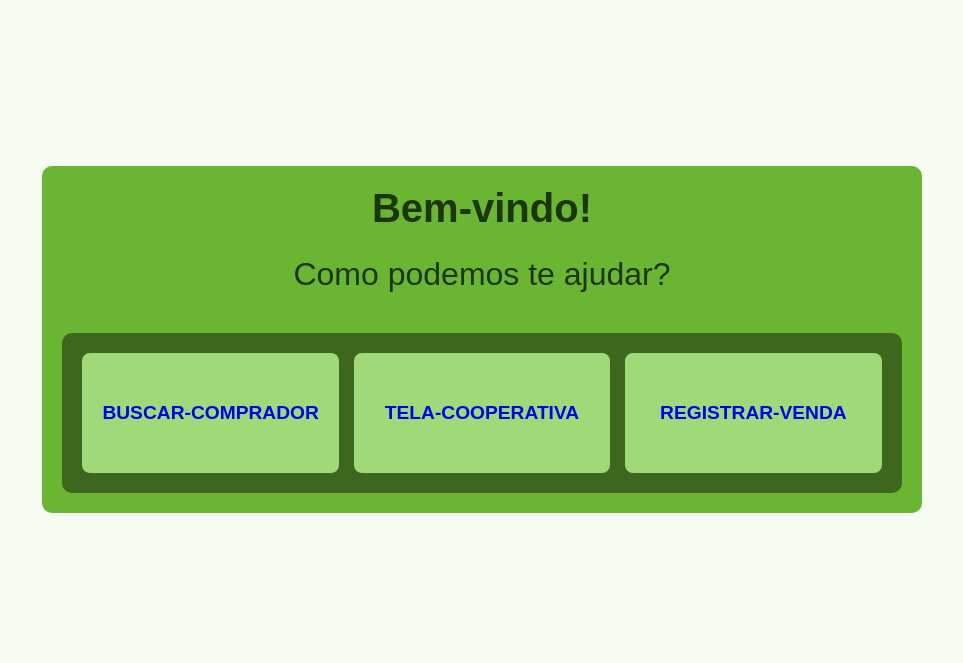
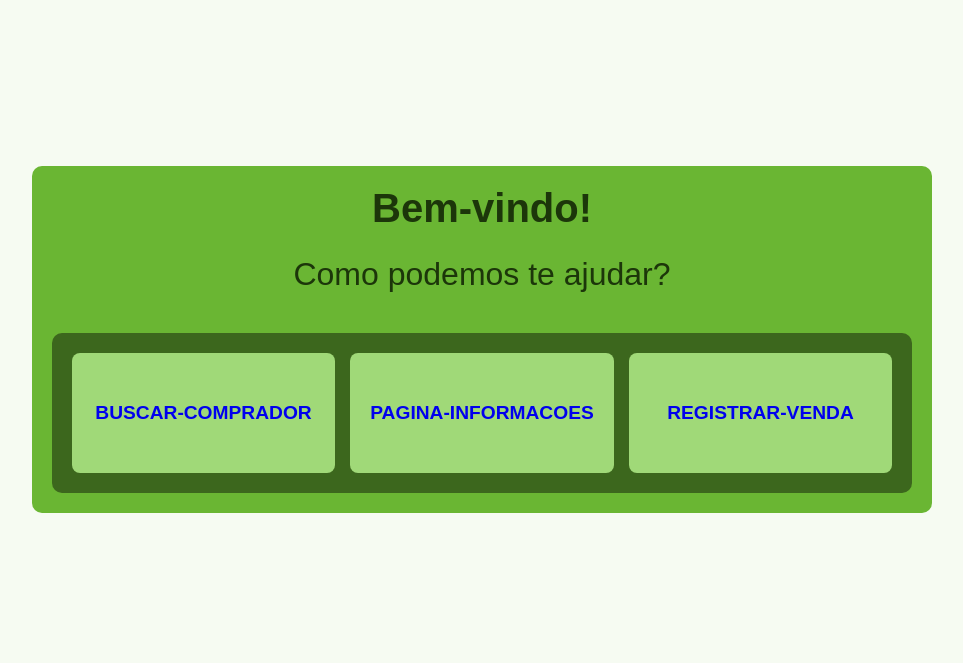
Before and after one commit to gustav0-rdg/tcc_cooperativas, a Flask app: page /pagina-inicial in a window 1280 px wide. Shown: the part 70-733 px from the top of the page, without its empty margins (158-1121 px from the left). Run offline with Flask 3, Linux system fonts and the light colour scheme.

Commit message:
link informações sobe cooperativa

```diff
--- a/templates/tela_inicial.html
+++ b/templates/tela_inicial.html
@@ -22,7 +22,7 @@
                  </button>
                 <!-- Botão que leva a  tela de cooperativa  -->
                  <button class="acoes__cooperativa-btn">
-                     <a href="/tela-cooperativa">tela-cooperativa</a>
+                     <a href="/pagina-informacoes">pagina-informacoes</a>
                  </button>
                   <!-- Botão que leva a pagina registrar venda  -->
                  <button class="acoes__cooperativa-btn">
```
